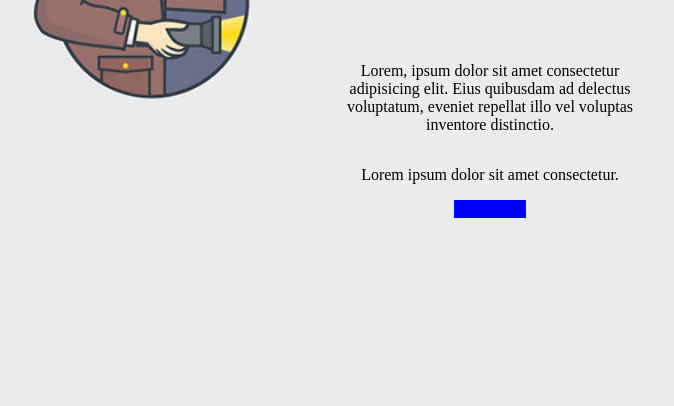
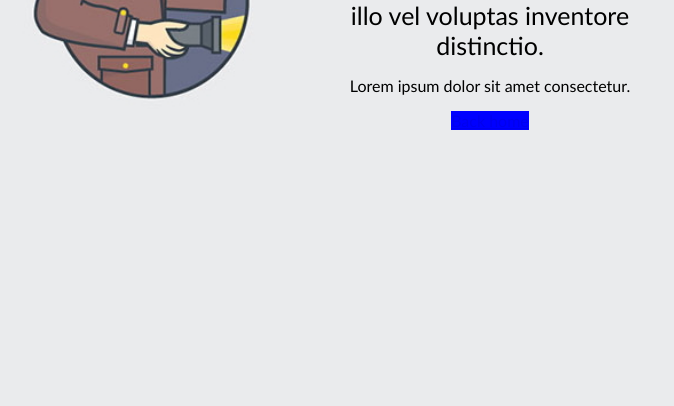
Before and after one commit to front-end-by-rimantas/28-grupe-serlokas, a plain HTML site: page index.html in a window 1280 px wide. Shown: the part 394-800 px from the top of the page, without its empty margins (308-982 px from the left). Drawn offline with Linux system fonts and the light colour scheme.

Commit message:
Fonts and margins

```diff
--- a/index.html
+++ b/index.html
@@ -8,12 +8,12 @@
     <title>Serlokas</title>
 </head>
 
-<body style="background-color: #EAEBED;">
+<body style="background-color: #EAEBED; font-family: 'Gill Sans', 'Gill Sans MT', Calibri, 'Trebuchet MS', sans-serif;">
     <main style="display: inline-block; width: 50%; margin-top: 10%; margin-left: 25%;">
         <img style="display: inline-block; width: 40%; float: left;" src="serlokas.jpg" alt="Serlokas su pypke iesko nusikaltelio menesienoje">
-        <div style="display: inline-block; width: 50%; float: left; margin-left: 10%; margin-top: 13%; text-align: center;">
-            <h1 style="display: inline-block; width: 100%; font-size: 90px;">404</h1>
-            <p style="display: inline-block; width: 100%;">Lorem, ipsum dolor sit amet consectetur adipisicing elit. Eius quibusdam ad delectus voluptatum, eveniet repellat illo vel voluptas inventore distinctio.</p>
+        <div style="display: inline-block; width: 50%; float: left; margin-left: 10%; margin-top: 5%; text-align: center;">
+            <h1 style="display: inline-block; width: 100%; font-size: 90px; margin: 0;">404</h1>
+            <p style="display: inline-block; width: 100%; margin: 0; font-size: 25px;">Lorem, ipsum dolor sit amet consectetur adipisicing elit. Eius quibusdam ad delectus voluptatum, eveniet repellat illo vel voluptas inventore distinctio.</p>
             <p style="display: inline-block; width: 100%;">Lorem ipsum dolor sit amet consectetur.</p>
             <a style="display: inline-block; background-color: blue;" href="#">Back home</a>
         </div>
```
